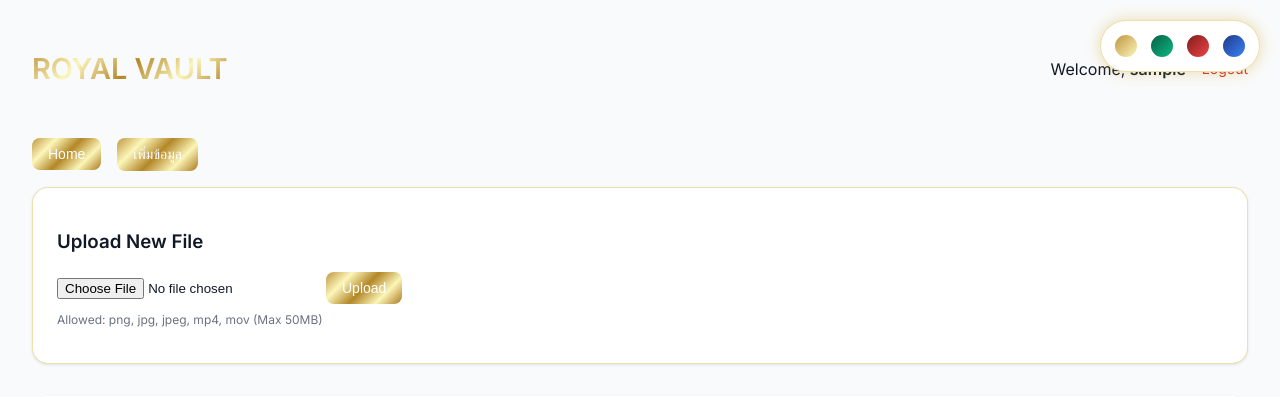
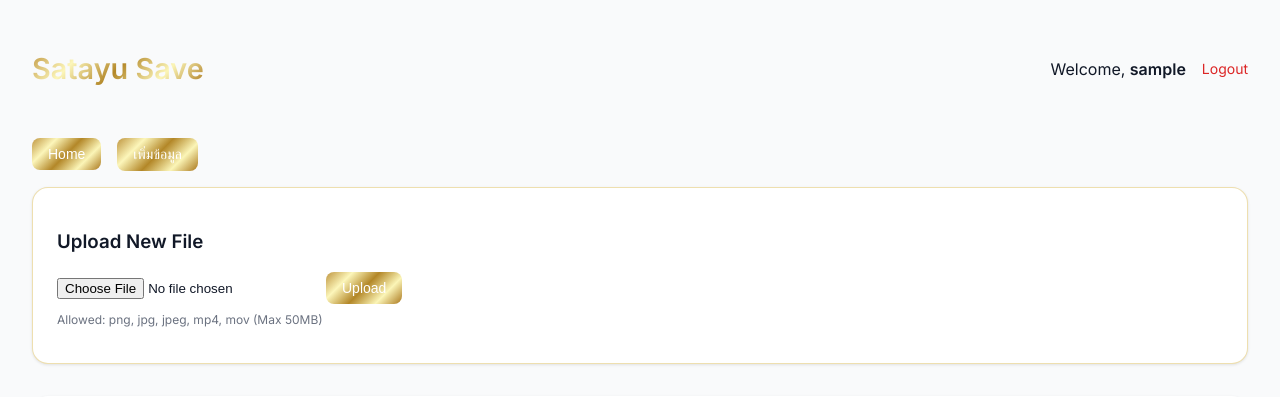
Before and after one commit to kheng72/five-base, a Flask app: page /dashboard in a window 1280 px wide. Shown: the top 397 px of the page. Run offline with Flask 3, Linux system fonts and the light colour scheme; the visitor is signed in with stand-in values (Sample User, id 1); data that the repository does not hold is empty; some libraries are stand-ins or nearby versions.

Commit message:
dashboard

```diff
--- a/app/templates/dashboard.html
+++ b/app/templates/dashboard.html
@@ -3,7 +3,7 @@
 <head>
 <meta charset="UTF-8">
 <meta name="viewport" content="width=device-width, initial-scale=1.0">
-<title>Dashboard - Royal Vault</title>
+<title>Dashboard - Satayu Save</title>
 
 <link href="https://fonts.googleapis.com/css2?family=Inter:wght@400;600&display=swap" rel="stylesheet">
 
@@ -197,15 +197,15 @@ gap:1rem;
 <body>
 
 <!-- Elite Theme Selector -->
-<div class="theme-panel">
+<!-- <div class="theme-panel">
 <div class="theme-orb gold" onclick="setTheme('default')"></div>
 <div class="theme-orb emerald" onclick="setTheme('emerald')"></div>
 <div class="theme-orb ruby" onclick="setTheme('ruby')"></div>
 <div class="theme-orb sapphire" onclick="setTheme('sapphire')"></div>
-</div>
+</div> -->
 
 <div class="header">
-<h1>ROYAL VAULT</h1>
+<h1>Satayu Save</h1>
 
 <div class="user-info">
 <span>Welcome, <strong>{{ session['username'] }}</strong></span>
```
Also changed, not shown: app/uploads/20260303093238_634223198_1422510165754878_8368028468309298913_n.jpg (added).
